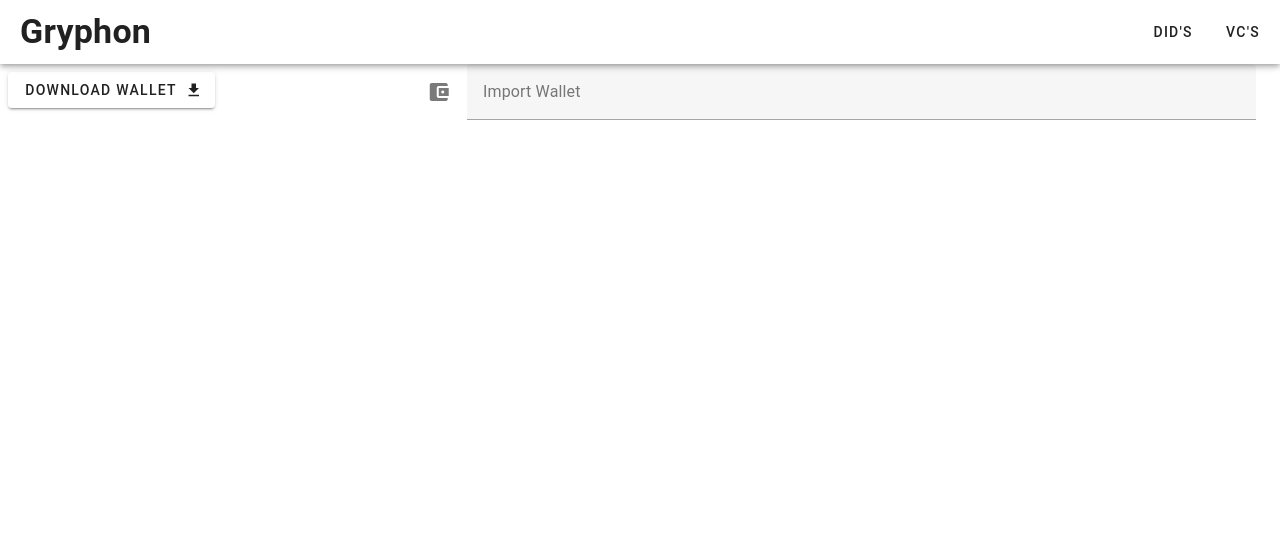
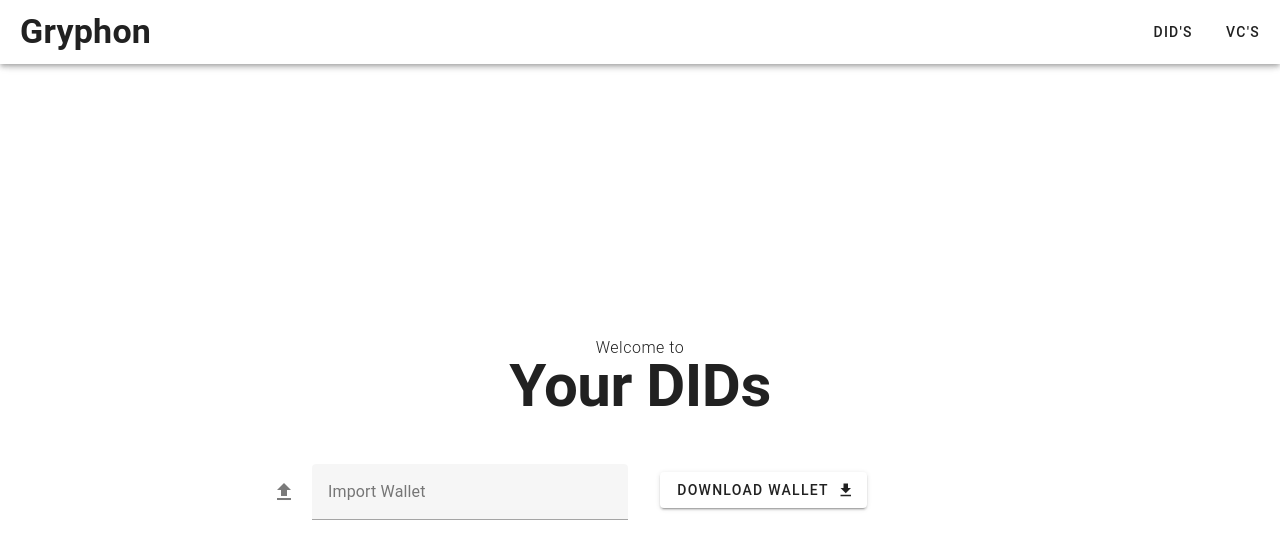
Before and after one commit to KRolander/Gryphon, a Vue app in the folder frontend/: page /dids in a window 1280 px wide. Shown: the top 550 px of the page. Built offline with nearby package versions, Linux system fonts and the light colour scheme; sample sign-in values are in the browser's storage.

Commit message:
💄 Moved the import/export wallet buttons on top

```diff
--- a/frontend/src/components/wallet/WalletManager.vue
+++ b/frontend/src/components/wallet/WalletManager.vue
@@ -1,4 +1,26 @@
 <template>
+
+  <!-- Import/Export wallet -->
+  <v-container class="pt-4 pb-2" fluid>
+    <v-row>
+      <v-col cols="12" sm="6">
+        <v-file-input
+          label="Import Wallet"
+          hide-details
+          prepend-icon="mdi-upload"
+          accept=".json"
+          v-model="walletFile"
+          @change="importWallet"
+        />
+      </v-col>
+      <v-col cols="12" sm="4">
+        <v-btn class="ma-2" @click="exportWallet">
+          Download Wallet <v-icon icon="mdi-download" end></v-icon
+        ></v-btn>
+      </v-col>
+    </v-row>
+  </v-container>
+
   <slot :wallet="{
   ...walletStore,
   save: this.save
@@ -33,24 +55,6 @@
       </v-card-actions>
     </v-card>
   </v-dialog>
-
-  <!-- Import/Export wallet -->
-  <v-row class="w-100">
-    <v-col cols="4">
-      <v-btn class="ma-2" @click="exportWallet">
-        Download Wallet <v-icon icon="mdi-download" end></v-icon
-      ></v-btn>
-    </v-col>
-    <v-col cols="8">
-      <v-file-input
-        label="Import Wallet"
-        prepend-icon="mdi-wallet"
-        accept=".json"
-        v-model="walletFile"
-        @change="importWallet"
-      />
-    </v-col>
-  </v-row>
 </template>
 
 <script>
--- a/frontend/src/views/DIDsPage.vue
+++ b/frontend/src/views/DIDsPage.vue
@@ -1,11 +1,4 @@
 <template>
-  <WalletManager v-slot="{ wallet, ready }">
-    <template v-if="ready">
-
-      <div style="display: none">
-        {{ refreshDIDs(wallet) }}
-      </div>
-
   <v-container
       class="fill-height d-flex flex-column align-center justify-center"
       max-width="800"
@@ -16,6 +9,13 @@
         <div class="text-body-1 font-weight-light mb-n1">Welcome to</div>
         <h1 class="text-h2 font-weight-bold">Your DIDs</h1>
       </div>
+    </div>
+
+    <WalletManager v-slot="{ wallet, ready }">
+      <template v-if="ready">
+
+        <div style="display: none">
+          {{ refreshDIDs(wallet) }}
         </div>
 
       <!-- Card containing DIDs -->
@@ -220,9 +220,9 @@
           </v-card>
         </v-col>
       </v-row>
-    </v-container>
     </template>
     </WalletManager>
+  </v-container>
 </template>
 
 <script lang="js">
```
Lines whose indentation alone changed are shown as unchanged.
